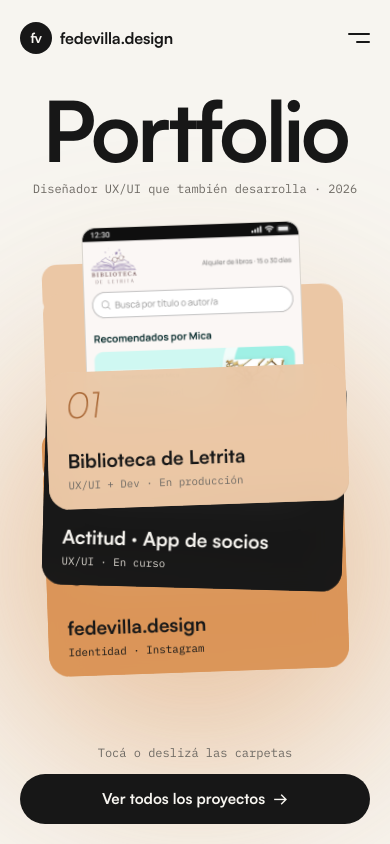
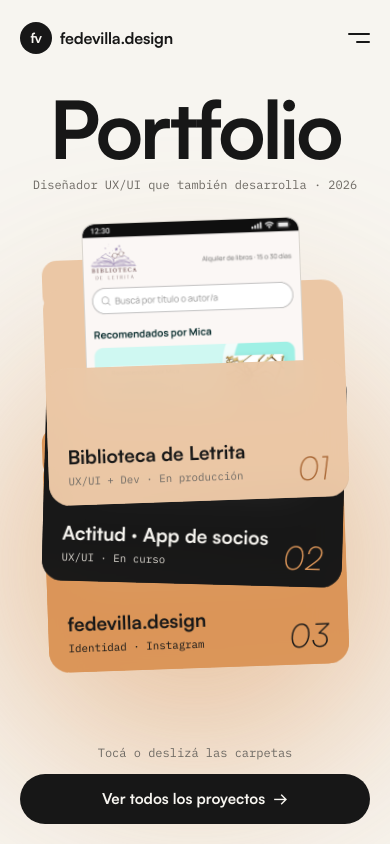
Before and after one commit to Federicovilla09/fedevilla-design-portfolio, a Next.js app: page / in a window 390 px wide. Built offline with nearby package versions, Linux system fonts and the light colour scheme.

Commit message:
fix: números visibles en el mazo mobile y carpetas más grandes

```diff
--- a/src/app/page.module.css
+++ b/src/app/page.module.css
@@ -41,7 +41,7 @@
   position: relative;
   list-style: none;
   /* Ancho según el alto disponible: el mazo mide ~1,5 veces su ancho */
-  width: min(300px, calc((100svh - 370px) / 1.52));
+  width: min(300px, calc((100svh - 330px) / 1.52));
   padding-top: var(--espacio-16);
 }
 
@@ -82,7 +82,7 @@
 @media (max-width: 767px) {
   /* "Portfolio" se achica en pantallas bajas: hasta 84 px como máximo */
   .titles h1 {
-    font-size: min(84px, 10.5svh);
+    font-size: min(84px, 9.5svh);
   }
 }
 
@@ -93,7 +93,7 @@
   }
 
   .deck {
-    width: min(300px, calc((100svh - 330px) / 1.52));
+    width: min(300px, calc((100svh - 295px) / 1.52));
   }
 }
 
--- a/src/components/project/Folder.module.css
+++ b/src/components/project/Folder.module.css
@@ -120,3 +120,17 @@
   border: 1.5px dashed color-mix(in srgb, var(--texto-secundario) 60%, transparent);
   backdrop-filter: none;
 }
+
+/* ---------- Modo apilado (mazo mobile) ---------- */
+/* El número baja a la derecha, a la altura del nombre, para que se vea aunque la carpeta esté atrás */
+.stacked .number {
+  position: absolute;
+  right: 6.5cqw;
+  bottom: 4.5cqw;
+  font-size: 11cqw;
+}
+
+.stacked .name,
+.stacked .meta {
+  padding-right: 18cqw; /* deja lugar para el número */
+}
--- a/src/components/project/Folder.tsx
+++ b/src/components/project/Folder.tsx
@@ -14,9 +14,10 @@ type FolderProps = {
   project?: Project;
   variant?: "project" | "cta";
   open?: boolean;
+  stacked?: boolean;
 };
 
-export default function Folder({ project, variant = "project", open = false }: FolderProps) {
+export default function Folder({ project, variant = "project", open = false, stacked = false }: FolderProps) {
   // Carpeta punteada "Tu proyecto", que invita a escribir
   if (variant === "cta" || !project) {
     return (
@@ -42,7 +43,7 @@ export default function Folder({ project, variant = "project", open = false }: F
 
   return (
     <Link href={`/proyectos/${project.slug}`}
-      className={`${styles.folder} ${open ? styles.open : ""}`}
+      className={`${styles.folder} ${open ? styles.open : ""} ${stacked ? styles.stacked : ""}`}
       style={vars}>
       <span className={styles.tab} aria-hidden="true" />
       <span className={styles.body} aria-hidden="true" />
--- a/src/components/project/HeroDeck.tsx
+++ b/src/components/project/HeroDeck.tsx
@@ -64,7 +64,7 @@ export default function HeroDeck({ projects }: { projects: Project[] }) {
               }
             }}
           >
-            <Folder project={project} open={active === project.slug} />
+            <Folder project={project} open={active === project.slug} stacked={isMobile} />
           </motion.li>
         );
       })}
```
